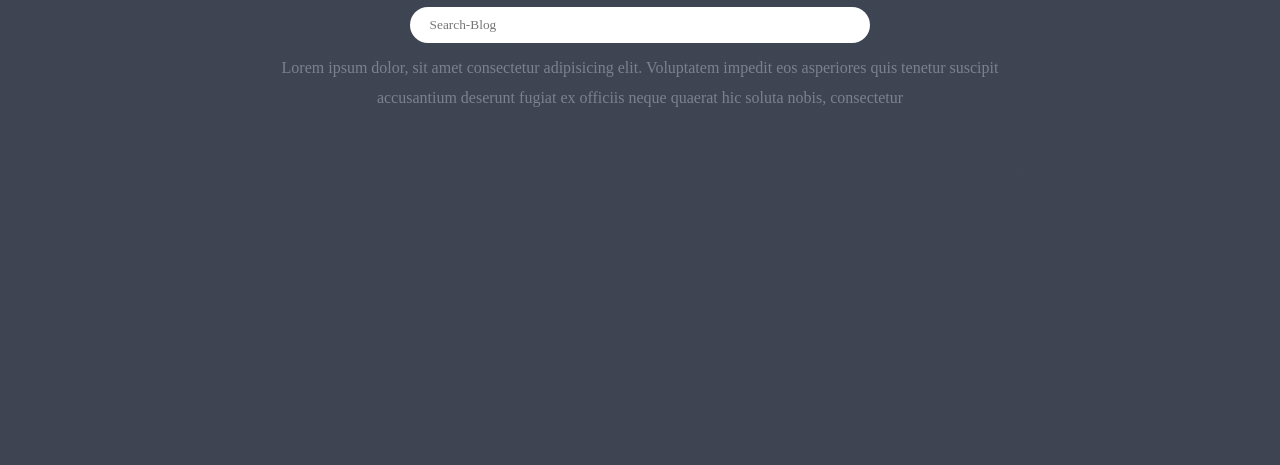
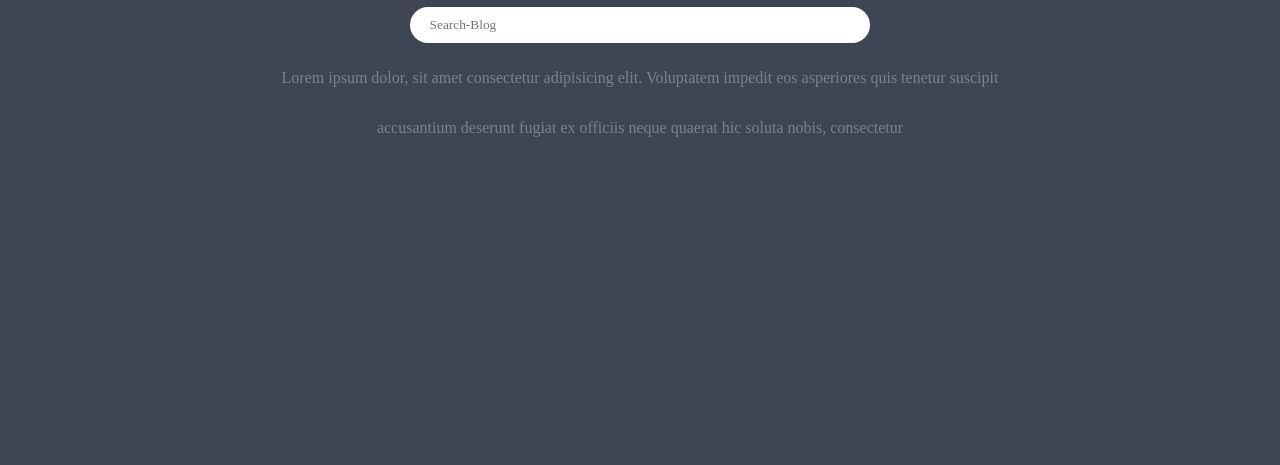
Before and after one commit to Lucifer7990/Life-News, a plain HTML site: page index.html in a window 1280 px wide. Shown: the part 335-800 px from the top of the page. Drawn offline with Linux system fonts and the light colour scheme.

Commit message:
Update style.css

```diff
--- a/style.css
+++ b/style.css
@@ -8,7 +8,7 @@
 
 }
 p{
-    Line-height:30px;
+    Line-height:50px;
 }
 body{
     background: #f0f5ff;
```
